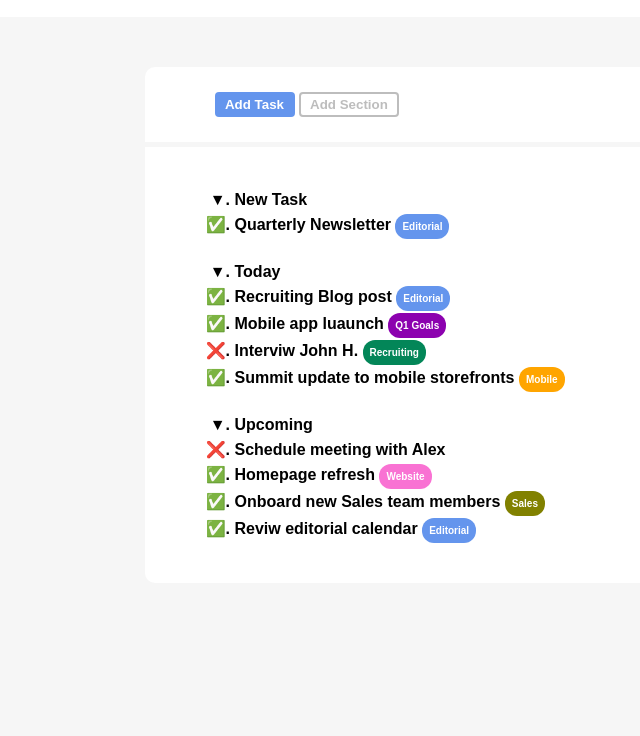
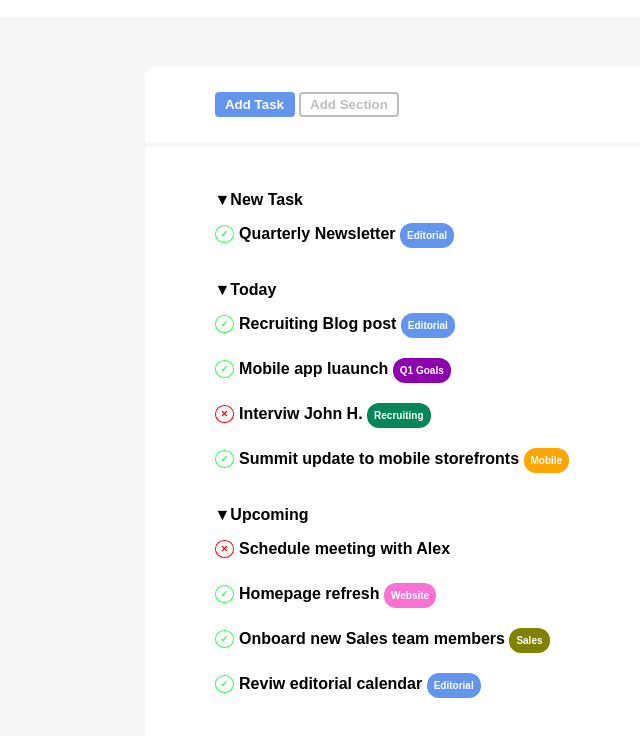
Before and after one commit to Gresdian/html-css-toboolist, a plain HTML site: page index.html in a window 1280 px wide. Shown: the part 84-820 px from the top of the page, without its empty margins (0-640 px from the left). Drawn offline with Linux system fonts and the light colour scheme.

Commit message:
exercise correct 19/10/23

```diff
--- a/css/style.css
+++ b/css/style.css
@@ -73,7 +73,7 @@ body{
     margin-bottom: 20px;
     border-bottom-left-radius: 10px;
     border-bottom-right-radius: 10px;
-    padding-left: 90px;
+    padding-left: 70px;
     height: auto;
     line-height: 25px;
 }
@@ -83,31 +83,37 @@ body{
 }
 
 
-@counter-style symbols-example {
-    system: fixed;
-    symbols: "\25BC" "\2705";
+
+.firstlist{
+    list-style-type: none;
 }
 
-.firstlist{
-    list-style: symbols-example;
+
+.secondlist{
+    list-style-type: none;
 }
 
-@counter-style symbols-example2 {
-    system: fixed;
-    symbols: "\25BC" "\2705" "\2705" "\274C" "\2705";
+
+.thirdlist{
+    list-style-type: none;
 }
 
-.secondlist{
-    list-style: symbols-example2;
+.circole{
+    padding: 3px 5px;
+    font-size: 9px;
+    margin-right: 5px;
+    border: 1px solid;
+    border-radius: 50%;
+    line-height: 5;
+    vertical-align: middle;
 }
 
-@counter-style symbols-example3 {
-    system: fixed;
-    symbols: "\25BC" "\274C" "\2705" "\2705" "\2705";
+.check-done{
+    color: rgb(47, 255, 75);
 }
 
-.thirdlist{
-    list-style: symbols-example3;
+.check-failed{
+    color: red;
 }
 
 .editorial{
--- a/index.html
+++ b/index.html
@@ -27,25 +27,25 @@
         <!-- CONTAINER2 -->
         <div class="container2">
             <ul class="firstlist">
-                <li>New Task</li>
-                <li>Quarterly Newsletter <span class="editorial">Editorial</span></li>
+                <li><span class="caret-down">&#9660</span>New Task</li>
+                <li><span class="check-done circole">&#10003;</span>Quarterly Newsletter <span class="editorial">Editorial</span></li>
             </ul>
             <div class="list">
             <ul class="secondlist">
-                <li>Today</li>
-                <li>Recruiting Blog post <span class="editorial">Editorial</span></li>
-                <li>Mobile app luaunch <span class="q1goals">Q1 Goals</span></li>
-                <li>Interviw John H. <span class="recruiting">Recruiting</span></li>
-                <li>Summit update to mobile storefronts <span class="mobile">Mobile</span></li>
+                <li><span class="caret-down">&#9660</span>Today</li>
+                <li><span class="check-done circole">&#10003;</span>Recruiting Blog post <span class="editorial">Editorial</span></li>
+                <li><span class="check-done circole">&#10003;</span>Mobile app luaunch <span class="q1goals">Q1 Goals</span></li>
+                <li><span class="check-failed circole">&#10005;</span>Interviw John H. <span class="recruiting">Recruiting</span></li>
+                <li><span class="check-done circole">&#10003;</span>Summit update to mobile storefronts <span class="mobile">Mobile</span></li>
             </ul>
             </div>
             <div class="list">
             <ul class="thirdlist">
-                <li>Upcoming</li>
-                <li>Schedule meeting with Alex</li>
-                <li>Homepage refresh <span class="website">Website</span></li>
-                <li>Onboard new Sales team members <span class="sales">Sales</span></li>
-                <li>Reviw editorial calendar <span class="editorial">Editorial</span></li>
+                <li><span class="caret-down">&#9660</span>Upcoming</li>
+                <li><span class="check-failed circole">&#10005;</span>Schedule meeting with Alex</li>
+                <li><span class="check-done circole">&#10003;</span>Homepage refresh <span class="website">Website</span></li>
+                <li><span class="check-done circole">&#10003;</span>Onboard new Sales team members <span class="sales">Sales</span></li>
+                <li><span class="check-done circole">&#10003;</span>Reviw editorial calendar <span class="editorial">Editorial</span></li>
             </ul>
             </div>
 
```
